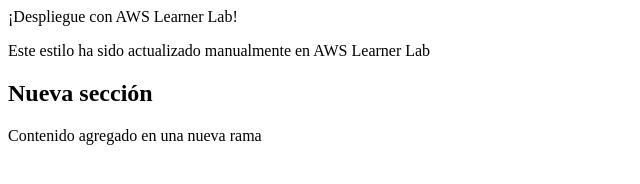
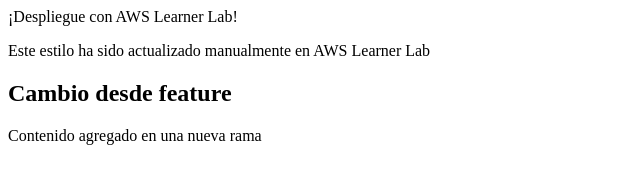
Before and after one commit to NeonNecron/mi-proyecto-devops, a plain HTML site: page src/index.html in a window 1280 px wide. Shown: the whole page, without its empty margins (0-640 px from the left). Drawn offline with Linux system fonts and the light colour scheme.

```diff
--- a/src/index.html
+++ b/src/index.html
@@ -9,7 +9,7 @@
 	<body>
 		<hl>¡Despliegue con AWS Learner Lab!</hl>
 		<p>Este estilo ha sido actualizado manualmente en AWS Learner Lab</p>
-		<h2>Nueva sección</h2>
+		<h2>Cambio desde feature</h2>
 		<p>Contenido agregado en una nueva rama</p>
 	</body>
 </html>
```
